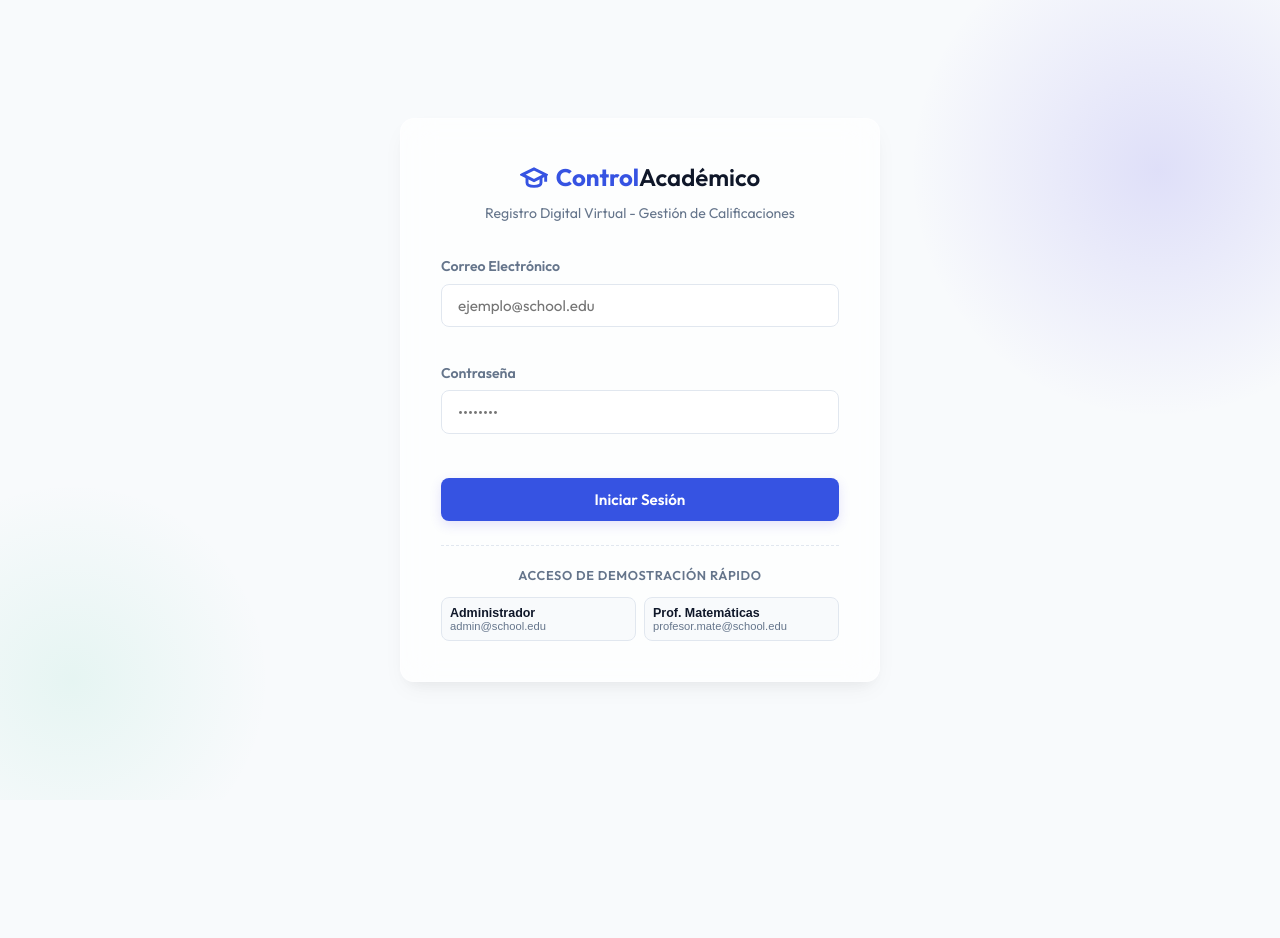
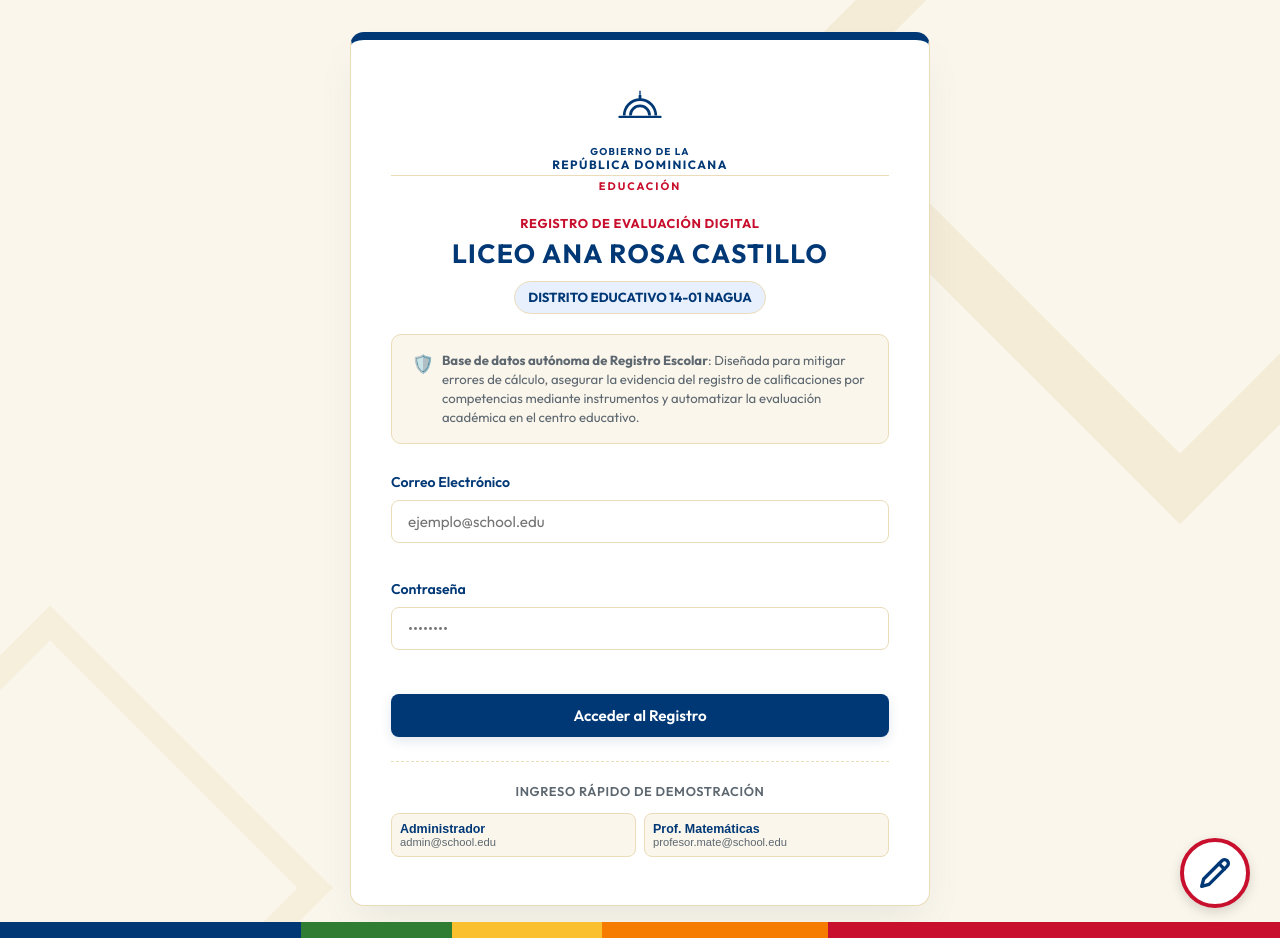
Before and after one commit to farielparedes3-dotcom/registro-virtual-app, a React (Vite) app: page / in a window 1280 px wide. Before the commit the page ends 800 px from the top, so only its background shows below. Built offline with nearby package versions, Linux system fonts and the light colour scheme.

Commit message:
Customize home/login screen visual theme based on official MINERD registry covers, include dome logo, pencil badge, multicolor stripes, Liceo Ana Rosa Castillo, and District 14-01 Nagua

```diff
--- a/src/App.css
+++ b/src/App.css
@@ -168,7 +168,7 @@
   justify-content: center;
   align-items: center;
   min-height: 100vh;
-  padding: 1.5rem;
+  padding: 2rem 1.5rem;
   background-color: var(--bg-primary);
   position: relative;
   overflow: hidden;
@@ -176,12 +176,12 @@
 
 .login-bg-decor {
   position: absolute;
-  width: 500px;
-  height: 500px;
-  border-radius: 50%;
-  background: radial-gradient(circle, var(--primary-glow) 0%, transparent 70%);
-  top: -10%;
-  right: -10%;
+  width: 600px;
+  height: 600px;
+  border: 50px solid rgba(235, 220, 185, 0.4);
+  transform: rotate(45deg);
+  top: -200px;
+  right: -200px;
   z-index: 0;
   pointer-events: none;
 }
@@ -190,35 +190,38 @@
   position: absolute;
   width: 400px;
   height: 400px;
-  border-radius: 50%;
-  background: radial-gradient(circle, rgba(16, 185, 129, 0.08) 0%, transparent 70%);
-  bottom: -10%;
-  left: -10%;
+  border: 25px solid rgba(235, 220, 185, 0.3);
+  transform: rotate(45deg);
+  bottom: -150px;
+  left: -150px;
   z-index: 0;
   pointer-events: none;
 }
 
 .login-card {
   width: 100%;
-  max-width: 480px;
-  padding: 2.5rem;
+  max-width: 580px;
+  padding: 3rem 2.5rem;
   position: relative;
   z-index: 1;
+  background-color: #ffffff;
+  border: 1px solid var(--border-color);
+  border-radius: var(--radius-md);
+  box-shadow: var(--shadow-lg);
+  border-top: 8px solid var(--primary); /* MINERD Blue top band */
 }
 
 .login-header {
   text-align: center;
-  margin-bottom: 2rem;
+  margin-bottom: 1.75rem;
 }
 
 .login-header .logo {
   display: inline-flex;
+  flex-direction: column;
   align-items: center;
   gap: 0.5rem;
-  font-size: 1.5rem;
-  font-weight: 800;
-  color: var(--primary);
-  margin-bottom: 0.5rem;
+  margin-bottom: 0.75rem;
 }
 
 .login-header .logo span {
--- a/src/App.jsx
+++ b/src/App.jsx
@@ -1322,21 +1322,52 @@
       <div className="login-container">
         <div className="login-bg-decor"></div>
         <div className="login-bg-decor-2"></div>
-        <div className="glass-panel login-card animate-fade-in">
+
+        <div className="login-card animate-fade-in" style={{ borderTop: '8px solid var(--primary)' }}>
           <div className="login-header">
-            <div className="logo">
-              <svg width="28" height="28" viewBox="0 0 24 24" fill="none" stroke="currentColor" strokeWidth="2.5">
-                <path d="M22 10v6M2 10l10-5 10 5-10 5z"/>
-                <path d="M6 12v5c0 2 2 3 6 3s6-1 6-3v-5"/>
+            {/* MINERD Official Dome Logo */}
+            <div style={{ display: 'flex', flexDirection: 'column', alignItems: 'center', marginBottom: '1.25rem' }}>
+              <svg viewBox="0 0 100 80" width="70" height="55" fill="#003876" style={{ marginBottom: '4px' }}>
+                <path d="M 50 15 A 25 25 0 0 1 75 40 L 71 40 A 21 21 0 0 0 50 19 A 21 21 0 0 0 29 40 L 25 40 A 25 25 0 0 1 50 15 Z" />
+                <path d="M 50 24 A 16 16 0 0 1 66 40 L 62 40 A 12 12 0 0 0 50 28 A 12 12 0 0 0 38 40 L 34 40 A 16 16 0 0 1 50 24 Z" />
+                <rect x="48" y="10" width="4" height="8" rx="1" />
+                <rect x="49" y="4" width="2" height="6" />
+                <line x1="20" y1="42" x2="80" y2="42" stroke="#003876" strokeWidth="3" strokeLinecap="round" />
               </svg>
-              <div>Control<span>Académico</span></div>
+              <div style={{ fontSize: '0.62rem', textTransform: 'uppercase', letterSpacing: '0.12em', fontWeight: 700, color: '#003876', lineHeight: 1.1 }}>
+                Gobierno de la
+              </div>
+              <div style={{ fontSize: '0.75rem', textTransform: 'uppercase', letterSpacing: '0.12em', fontWeight: 800, color: '#003876', lineHeight: 1.1 }}>
+                República Dominicana
+              </div>
+              <div style={{ fontSize: '0.68rem', textTransform: 'uppercase', letterSpacing: '0.18em', fontWeight: 700, color: '#c8102e', borderTop: '1px solid #ebdcb9', marginTop: '4px', paddingTop: '2px', width: '100%', textAlign: 'center' }}>
+                Educación
+              </div>
             </div>
-            <p style={{ color: 'var(--text-secondary)', fontSize: '0.88rem' }}>Registro Digital Virtual - Gestión de Calificaciones</p>
+
+            {/* School details */}
+            <div style={{ marginTop: '0.5rem', marginBottom: '1.25rem' }}>
+              <div style={{ fontSize: '0.8rem', color: '#c8102e', fontWeight: 'bold', textTransform: 'uppercase', letterSpacing: '0.05em' }}>
+                Registro de Evaluación Digital
+              </div>
+              <h1 className="school-title-highlight" style={{ fontSize: '1.65rem', margin: '0.25rem 0', color: 'var(--primary)', lineHeight: 1.2 }}>
+                Liceo Ana Rosa Castillo
+              </h1>
+              <span className="district-badge">Distrito Educativo 14-01 Nagua</span>
+            </div>
+
+            {/* Value Proposition / Intention */}
+            <div style={{ backgroundColor: '#faf6eb', border: '1px solid #ebdcb9', padding: '1rem 1.25rem', borderRadius: '10px', textAlign: 'left', fontSize: '0.82rem', color: 'var(--text-secondary)', lineHeight: '1.45', display: 'flex', gap: '0.5rem', alignItems: 'flex-start' }}>
+              <span style={{ fontSize: '1.1rem', color: '#003876' }}>🛡️</span>
+              <div>
+                <strong>Base de datos autónoma de Registro Escolar</strong>: Diseñada para mitigar errores de cálculo, asegurar la evidencia del registro de calificaciones por competencias mediante instrumentos y automatizar la evaluación académica en el centro educativo.
+              </div>
+            </div>
           </div>
 
           <form onSubmit={handleLogin} style={{ display: 'flex', flexDirection: 'column', gap: '1rem' }}>
             <div className="form-group">
-              <label>Correo Electrónico</label>
+              <label style={{ color: 'var(--primary)' }}>Correo Electrónico</label>
               <input
                 type="email"
                 placeholder="ejemplo@school.edu"
@@ -1348,7 +1379,7 @@
             </div>
 
             <div className="form-group">
-              <label>Contraseña</label>
+              <label style={{ color: 'var(--primary)' }}>Contraseña</label>
               <input
                 type="password"
                 placeholder="••••••••"
@@ -1365,25 +1396,42 @@
               </div>
             )}
 
-            <button type="submit" className="btn-primary" style={{ width: '100%', padding: '0.75rem', marginTop: '0.5rem' }}>
-              Iniciar Sesión
+            <button type="submit" className="btn-primary" style={{ width: '100%', padding: '0.75rem', marginTop: '0.5rem', backgroundColor: '#003876' }}>
+              Acceder al Registro
             </button>
           </form>
 
-          <div className="demo-box">
-            <div className="demo-title">Acceso de Demostración Rápido</div>
+          <div className="demo-box" style={{ borderTopColor: '#ebdcb9' }}>
+            <div className="demo-title" style={{ color: 'var(--text-secondary)' }}>Ingreso Rápido de Demostración</div>
             <div className="demo-buttons">
-              <button className="btn-demo" onClick={() => handleQuickLogin('admin@school.edu', 'admin123')}>
-                <span className="role">Administrador</span>
+              <button className="btn-demo" style={{ borderColor: '#ebdcb9' }} onClick={() => handleQuickLogin('admin@school.edu', 'admin123')}>
+                <span className="role" style={{ color: '#003876' }}>Administrador</span>
                 <span className="email">admin@school.edu</span>
               </button>
-              <button className="btn-demo" onClick={() => handleQuickLogin('profesor.mate@school.edu', 'profe123')}>
-                <span className="role">Prof. Matemáticas</span>
+              <button className="btn-demo" style={{ borderColor: '#ebdcb9' }} onClick={() => handleQuickLogin('profesor.mate@school.edu', 'profe123')}>
+                <span className="role" style={{ color: '#003876' }}>Prof. Matemáticas</span>
                 <span className="email">profesor.mate@school.edu</span>
               </button>
             </div>
           </div>
         </div>
+
+        {/* Circular Pencil Emblem */}
+        <div className="minerd-pencil-badge">
+          <svg width="32" height="32" viewBox="0 0 24 24" fill="none" stroke="#003876" strokeWidth="2.5" strokeLinecap="round" strokeLinejoin="round">
+            <path d="M17 3a2.85 2.83 0 1 1 4 4L7.5 20.5 2 22l1.5-5.5Z"/>
+            <path d="m15 5 4 4"/>
+          </svg>
+        </div>
+
+        {/* Multicolor cover page footer stripes */}
+        <div className="minerd-multicolor-strip">
+          <div className="minerd-strip-blue"></div>
+          <div className="minerd-strip-green"></div>
+          <div className="minerd-strip-yellow"></div>
+          <div className="minerd-strip-orange"></div>
+          <div className="minerd-strip-red"></div>
+        </div>
       </div>
     );
   }
@@ -1392,13 +1440,20 @@
   if (currentUser.role === 'admin') {
     return (
       <div className="app-container">
-        <header className="header">
-          <div className="header-logo">
-            <svg width="24" height="24" viewBox="0 0 24 24" fill="none" stroke="currentColor" strokeWidth="2.5">
-              <path d="M22 10v6M2 10l10-5 10 5-10 5z"/>
-              <path d="M6 12v5c0 2 2 3 6 3s6-1 6-3v-5"/>
+        <header className="header" style={{ borderBottom: '2px solid #ebdcb9' }}>
+          <div className="header-logo" style={{ display: 'flex', alignItems: 'center', gap: '0.6rem' }}>
+            <svg viewBox="0 0 100 80" width="28" height="24" fill="#003876">
+              <path d="M 50 15 A 25 25 0 0 1 75 40 L 71 40 A 21 21 0 0 0 50 19 A 21 21 0 0 0 29 40 L 25 40 A 25 25 0 0 1 50 15 Z" />
+              <path d="M 50 24 A 16 16 0 0 1 66 40 L 62 40 A 12 12 0 0 0 50 28 A 12 12 0 0 0 38 40 L 34 40 A 16 16 0 0 1 50 24 Z" />
+              <rect x="48" y="10" width="4" height="8" rx="1" />
+              <rect x="49" y="4" width="2" height="6" />
+              <line x1="20" y1="42" x2="80" y2="42" stroke="#003876" strokeWidth="3" strokeLinecap="round" />
             </svg>
-            <div>Control<span>Académico</span> <span className="read-only-badge" style={{ verticalAlign: 'middle', marginLeft: '0.5rem' }}>Admin</span></div>
+            <div style={{ display: 'flex', flexDirection: 'column', lineHeight: 1.1 }}>
+              <span style={{ fontSize: '0.92rem', fontWeight: 800, color: 'var(--primary)' }}>Liceo Ana Rosa Castillo</span>
+              <span style={{ fontSize: '0.7rem', color: 'var(--text-secondary)', fontWeight: 600 }}>Distrito 14-01 Nagua</span>
+            </div>
+            <span style={{ fontSize: '0.72rem', padding: '0.2rem 0.4rem', backgroundColor: 'rgba(0, 56, 118, 0.08)', color: '#003876', border: '1px solid #ebdcb9', borderRadius: '4px', marginLeft: '0.5rem', fontWeight: 'bold' }}>Admin</span>
           </div>
 
           <div style={{ display: 'flex', alignItems: 'center', gap: '1.25rem' }}>
@@ -1684,13 +1739,20 @@
 
   return (
     <div className="app-container">
-      <header className="header">
-        <div className="header-logo">
-          <svg width="24" height="24" viewBox="0 0 24 24" fill="none" stroke="currentColor" strokeWidth="2.5">
-            <path d="M22 10v6M2 10l10-5 10 5-10 5z"/>
-            <path d="M6 12v5c0 2 2 3 6 3s6-1 6 3v-5"/>
+      <header className="header" style={{ borderBottom: '2px solid #ebdcb9' }}>
+        <div className="header-logo" style={{ display: 'flex', alignItems: 'center', gap: '0.6rem' }}>
+          <svg viewBox="0 0 100 80" width="28" height="24" fill="#003876">
+            <path d="M 50 15 A 25 25 0 0 1 75 40 L 71 40 A 21 21 0 0 0 50 19 A 21 21 0 0 0 29 40 L 25 40 A 25 25 0 0 1 50 15 Z" />
+            <path d="M 50 24 A 16 16 0 0 1 66 40 L 62 40 A 12 12 0 0 0 50 28 A 12 12 0 0 0 38 40 L 34 40 A 16 16 0 0 1 50 24 Z" />
+            <rect x="48" y="10" width="4" height="8" rx="1" />
+            <rect x="49" y="4" width="2" height="6" />
+            <line x1="20" y1="42" x2="80" y2="42" stroke="#003876" strokeWidth="3" strokeLinecap="round" />
           </svg>
-          <div>Control<span>Académico</span></div>
+          <div style={{ display: 'flex', flexDirection: 'column', lineHeight: 1.1 }}>
+            <span style={{ fontSize: '0.92rem', fontWeight: 800, color: 'var(--primary)' }}>Liceo Ana Rosa Castillo</span>
+            <span style={{ fontSize: '0.7rem', color: 'var(--text-secondary)', fontWeight: 600 }}>Distrito 14-01 Nagua</span>
+          </div>
+          <span style={{ fontSize: '0.72rem', padding: '0.2rem 0.4rem', backgroundColor: 'rgba(0, 56, 118, 0.08)', color: '#003876', border: '1px solid #ebdcb9', borderRadius: '4px', marginLeft: '0.5rem', fontWeight: 'bold' }}>Docente</span>
         </div>
 
         <div style={{ display: 'flex', alignItems: 'center', gap: '1.25rem' }}>
--- a/src/index.css
+++ b/src/index.css
@@ -4,32 +4,32 @@
   --font-mono: 'JetBrains Mono', monospace;
 
   /* HSL Color System - Light Mode */
-  --bg-primary: hsl(210, 40%, 98%);
-  --bg-secondary: hsl(0, 0%, 100%);
-  --bg-glass: rgba(255, 255, 255, 0.7);
-  --bg-glass-hover: rgba(255, 255, 255, 0.85);
+  --bg-primary: #faf6eb; /* Cream/Beige official registry cover background */
+  --bg-secondary: #ffffff;
+  --bg-glass: rgba(255, 255, 255, 0.85);
+  --bg-glass-hover: rgba(255, 255, 255, 0.95);
 
-  --border-color: hsl(214, 32%, 91%);
-  --border-glass: rgba(255, 255, 255, 0.4);
+  --border-color: #ebdcb9; /* Warm tint border */
+  --border-glass: rgba(235, 220, 185, 0.5);
 
-  --text-primary: hsl(222, 47%, 11%);
-  --text-secondary: hsl(215, 16%, 47%);
-  --text-muted: hsl(215, 13%, 70%);
+  --text-primary: #1c2b3d;
+  --text-secondary: #5d6770;
+  --text-muted: #8c96a0;
 
-  --primary: hsl(230, 75%, 55%);
-  --primary-hover: hsl(230, 75%, 48%);
-  --primary-glow: rgba(79, 70, 229, 0.15);
+  --primary: #003876; /* DR Official Navy Blue */
+  --primary-hover: #00224a;
+  --primary-glow: rgba(0, 56, 118, 0.12);
 
-  --success: hsl(142, 71%, 45%);
-  --success-bg: hsl(143, 85%, 96%);
-  --warning: hsl(38, 92%, 50%);
-  --warning-bg: hsl(40, 96%, 95%);
-  --danger: hsl(346, 84%, 61%);
-  --danger-bg: hsl(345, 100%, 97%);
+  --success: #2e7d32; /* Registry Grade 1 green */
+  --success-bg: #e8f5e9;
+  --warning: #f57c00; /* Registry Grade 3 orange */
+  --warning-bg: #fff3e0;
+  --danger: #c8102e; /* DR Official Coat Red */
+  --danger-bg: #ffebee;
 
-  --shadow-sm: 0 2px 8px -2px rgba(0, 0, 0, 0.05);
-  --shadow-md: 0 10px 25px -5px rgba(0, 0, 0, 0.05), 0 8px 16px -6px rgba(0, 0, 0, 0.05);
-  --shadow-lg: 0 20px 40px -10px rgba(0, 0, 0, 0.08);
+  --shadow-sm: 0 2px 8px -2px rgba(93, 103, 112, 0.08);
+  --shadow-md: 0 10px 25px -5px rgba(93, 103, 112, 0.08), 0 8px 16px -6px rgba(93, 103, 112, 0.08);
+  --shadow-lg: 0 20px 40px -10px rgba(93, 103, 112, 0.12);
 
   --radius-sm: 8px;
   --radius-md: 14px;
@@ -341,3 +341,57 @@
   border-color: var(--primary);
   box-shadow: 0 0 0 3px var(--primary-glow);
 }
+
+/* MINERD Specific Cover Layouts */
+.minerd-multicolor-strip {
+  position: absolute;
+  bottom: 0;
+  left: 0;
+  right: 0;
+  height: 16px;
+  display: grid;
+  grid-template-columns: 2fr 1fr 1fr 1.5fr 3fr;
+  z-index: 10;
+}
+.minerd-strip-blue { background-color: #003876; }
+.minerd-strip-green { background-color: #2e7d32; }
+.minerd-strip-yellow { background-color: #fbc02d; }
+.minerd-strip-orange { background-color: #f57c00; }
+.minerd-strip-red { background-color: #c8102e; }
+
+.minerd-pencil-badge {
+  position: absolute;
+  bottom: 30px;
+  right: 30px;
+  width: 70px;
+  height: 70px;
+  border-radius: 50%;
+  background-color: #ffffff;
+  border: 4px solid #c8102e;
+  display: flex;
+  align-items: center;
+  justify-content: center;
+  box-shadow: 0 4px 12px rgba(0, 0, 0, 0.15);
+  z-index: 5;
+}
+
+.school-title-highlight {
+  font-family: var(--font-sans);
+  color: #003876;
+  font-weight: 800;
+  text-transform: uppercase;
+  letter-spacing: 0.05em;
+}
+
+.district-badge {
+  display: inline-block;
+  background-color: #e8f0fe;
+  color: #003876;
+  font-weight: 700;
+  padding: 0.35rem 0.85rem;
+  border-radius: 20px;
+  font-size: 0.82rem;
+  border: 1px solid #ebdcb9;
+  text-transform: uppercase;
+  margin-top: 0.5rem;
+}
```
